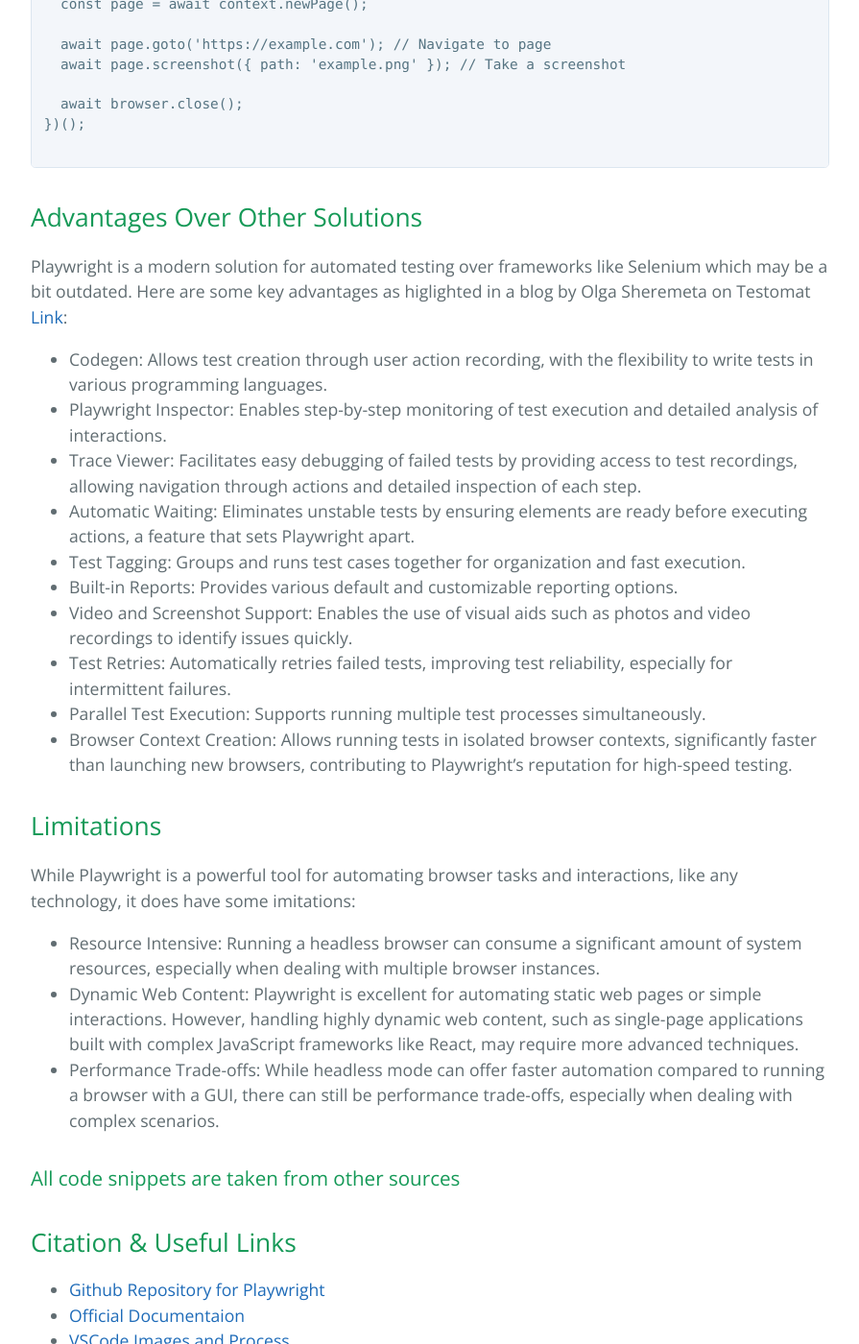
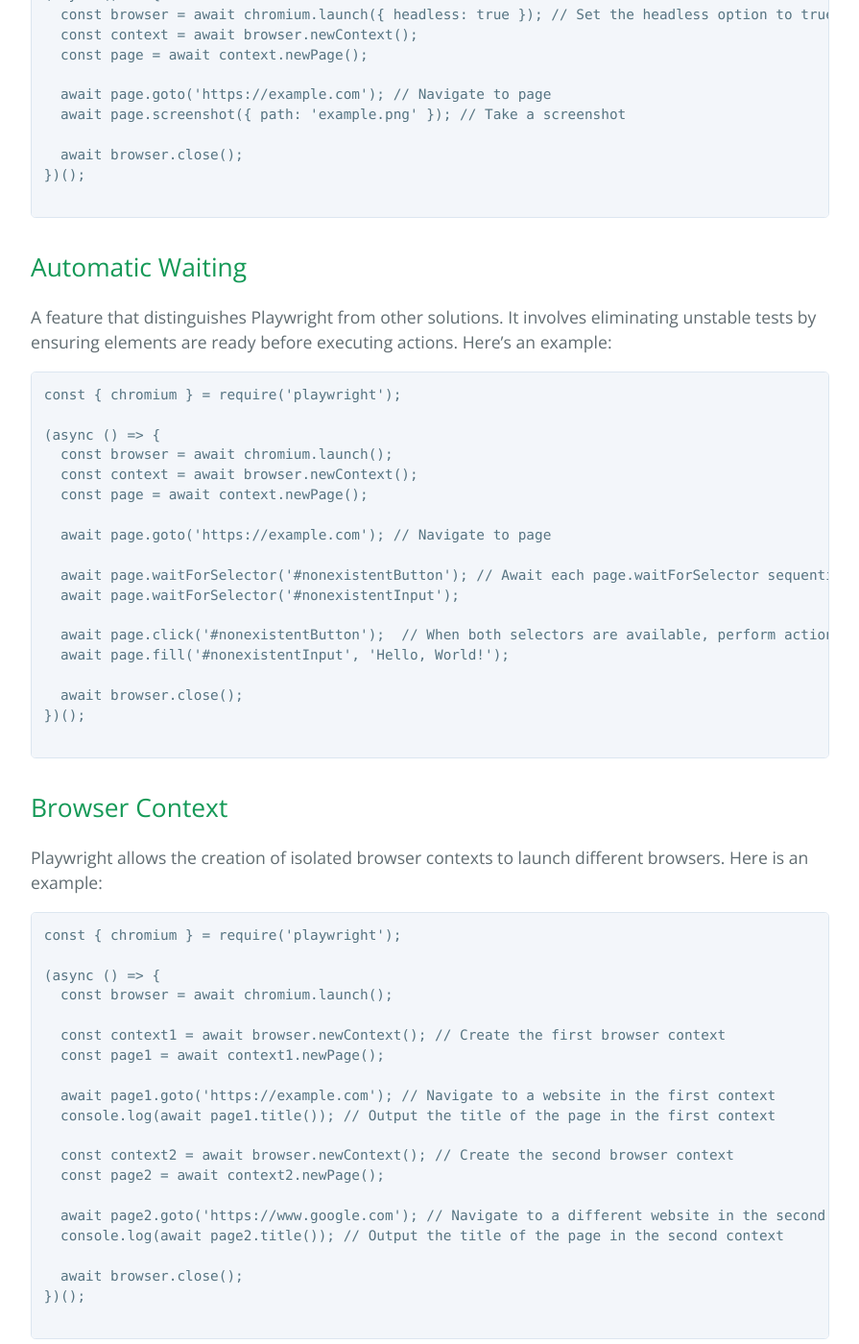
Before and after one commit to learning-software-engineering/learning-software-engineering.github.io, a Jekyll site: the page built from Topics/Tech_Stacks/Playwright.md, in a window 1280 px wide and 1400 px high, scrolled down 3644 px. Shown: the whole window at 96% size, without its empty margins (192-1087 px from the left). Built offline with Jekyll 4.4.1, drawn with Linux system fonts in a browser that asks for light colours; our own code applies the rules of GitHub Pages for plain Markdown files; some of the changed text lies outside the part shown.

Commit message:
Update Playwright.md

````diff
--- a/Topics/Tech_Stacks/Playwright.md
+++ b/Topics/Tech_Stacks/Playwright.md
@@ -5,9 +5,11 @@
 2. [Setup and Installation](#setup-and-installation)
 3. [Scripting](#scripting)
 4. [Headless Mode](#headless-mode)
-5. [Advantages Over Other Solutions](#advantages-over-other-solutions)
-6. [Limitations](#limitations)
-7. [Citation & Useful Links](#useful-links)
+5. [Automatic Waiting](#automatic-waiting)
+6. [Browser Context](#browser-context)
+7. [Advantages Over Other Solutions](#advantages-over-other-solutions)
+8. [Limitations](#limitations)
+9. [Citation & Useful Links](#useful-links)
 
 ## What is Playwright
 Playwright is an open-source end-to-end testing framework developed by Microsoft, designed specifically for testing modern web applications.
@@ -85,6 +87,54 @@
 
 ```
 
+## Automatic Waiting
+A feature that distinguishes Playwright from other solutions. It involves eliminating unstable tests by ensuring elements are ready before executing actions. Here's an example:
+```
+const { chromium } = require('playwright');
+
+(async () => {
+  const browser = await chromium.launch();
+  const context = await browser.newContext();
+  const page = await context.newPage();
+
+  await page.goto('https://example.com'); // Navigate to page
+
+  await page.waitForSelector('#nonexistentButton'); // Await each page.waitForSelector sequentially
+  await page.waitForSelector('#nonexistentInput');
+
+  await page.click('#nonexistentButton');  // When both selectors are available, perform actions
+  await page.fill('#nonexistentInput', 'Hello, World!');
+
+  await browser.close();
+})();
+
+```
+
+## Browser Context
+Playwright allows the creation of isolated browser contexts to launch different browsers. Here is an example:
+```
+const { chromium } = require('playwright');
+
+(async () => {
+  const browser = await chromium.launch();
+
+  const context1 = await browser.newContext(); // Create the first browser context
+  const page1 = await context1.newPage();
+
+  await page1.goto('https://example.com'); // Navigate to a website in the first context
+  console.log(await page1.title()); // Output the title of the page in the first context
+
+  const context2 = await browser.newContext(); // Create the second browser context
+  const page2 = await context2.newPage();
+
+  await page2.goto('https://www.google.com'); // Navigate to a different website in the second context
+  console.log(await page2.title()); // Output the title of the page in the second context
+
+  await browser.close();
+})();
+
+```
+
 ## Advantages Over Other Solutions
 Playwright is a modern solution for automated testing over frameworks like Selenium which may be a bit outdated. Here are some key advantages as higlighted in a blog by Olga Sheremeta on Testomat [Link](https://testomat.io/blog/test-automation-with-playwright-definition-and-benefits-of-this-testing-framework/):
 
````
